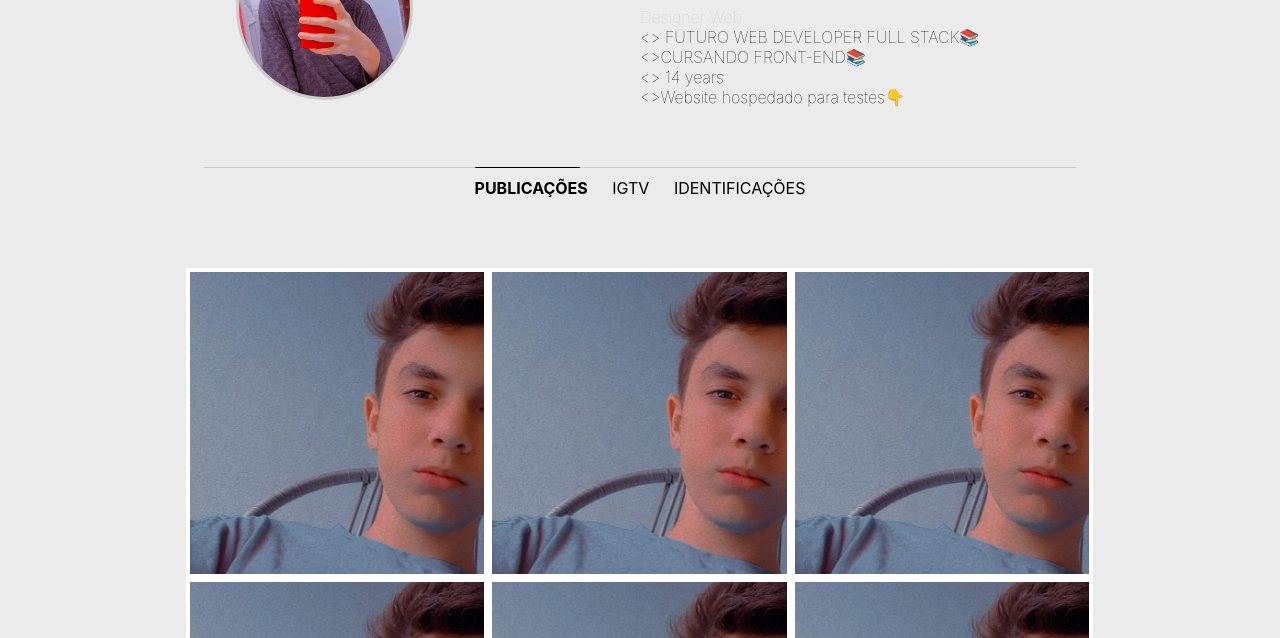
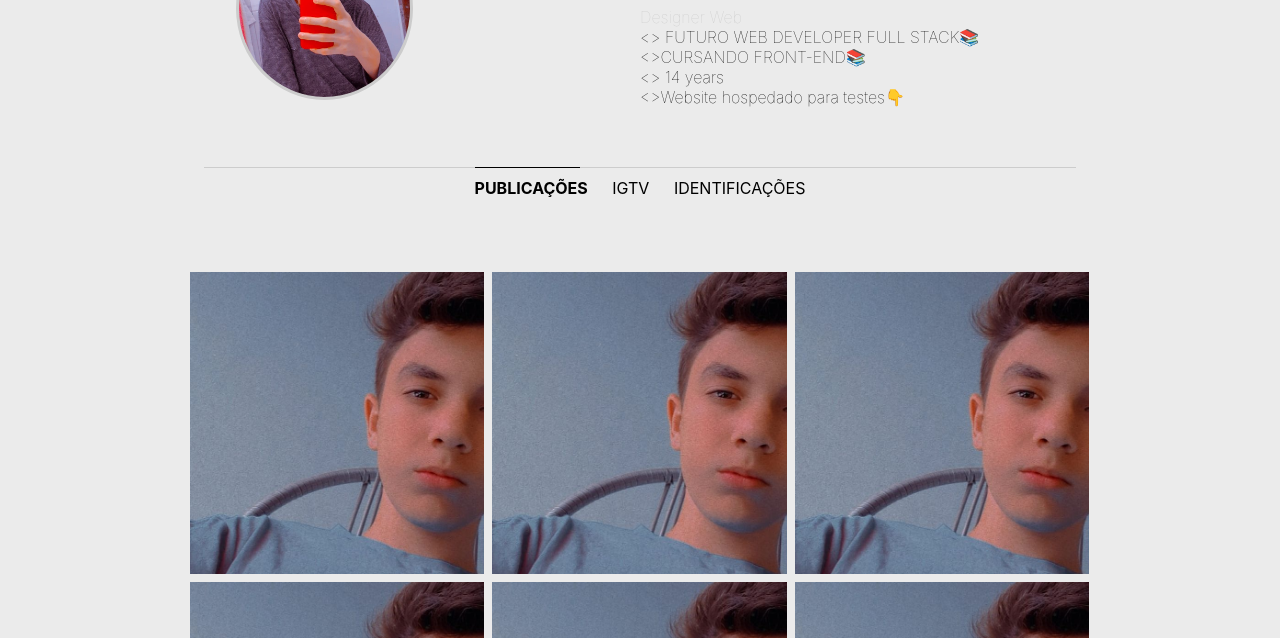
Before and after one commit to Samm014/instagramPerfil-clone, a plain HTML site: page index.html in a window 1280 px wide. Shown: the part 162-800 px from the top of the page. Drawn offline with nearby package versions, Linux system fonts and the light colour scheme.

Commit message:
update css

```diff
--- a/css/style.css
+++ b/css/style.css
@@ -211,7 +211,7 @@ section.feed{
     width: 33.3%;
     padding-top: 33.3%;
     background-size: cover;
-    border: 4px solid #fff;
+    border: 4px solid rgb(235,235,235);
 }
 
 #igtv{
```
